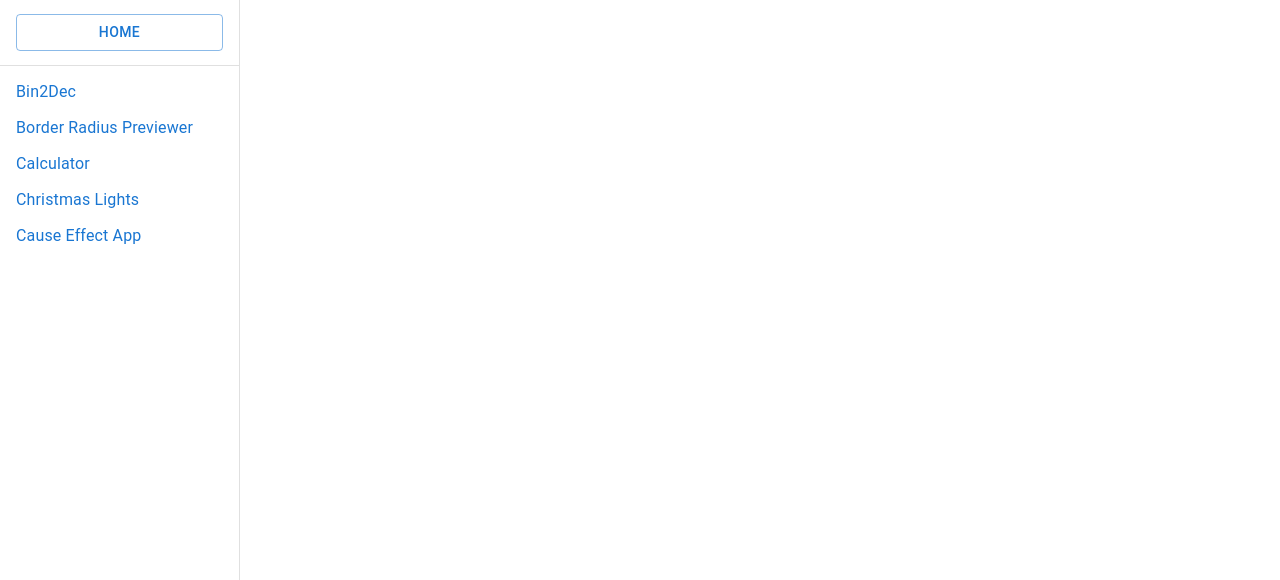
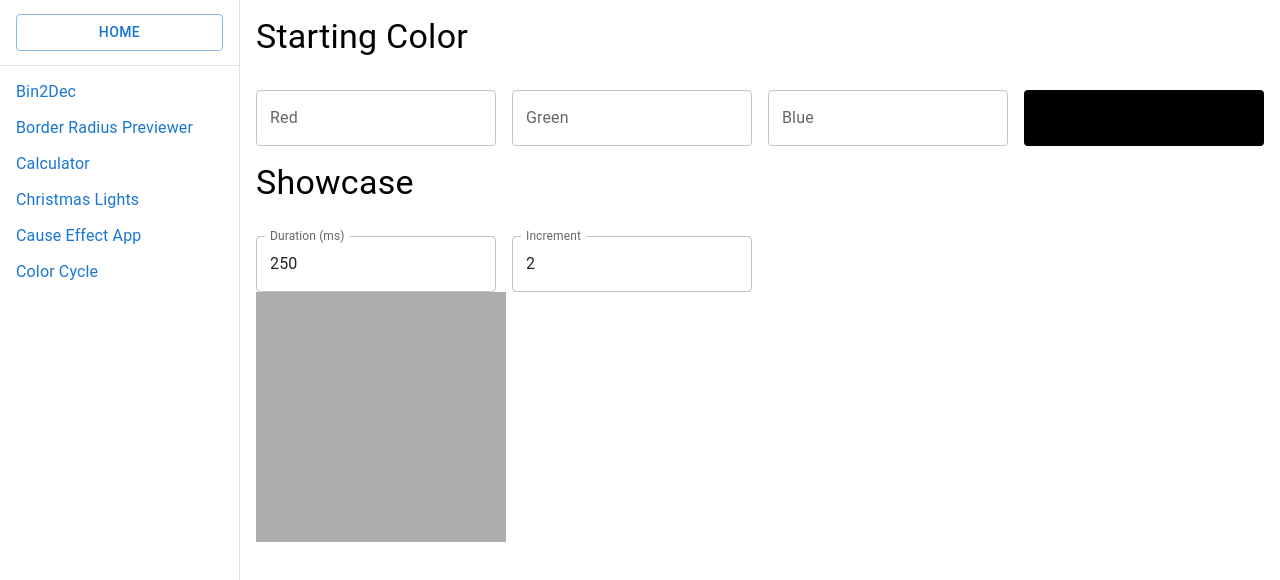
Before and after one commit to graceoflives/training-app, a React (Create React App) app: page /colorCycle in a window 1280 px wide. Shown: the top 580 px of the page. Built offline with nearby package versions, Linux system fonts and the light colour scheme.

Commit message:
select and show color

```diff
--- a/package.json
+++ b/package.json
@@ -9,12 +9,17 @@
     "@testing-library/jest-dom": "^5.14.1",
     "@testing-library/react": "^13.0.0",
     "@testing-library/user-event": "^13.2.1",
+    "@types/chroma-js": "^2.1.4",
     "@types/jest": "^27.0.1",
     "@types/node": "^16.7.13",
     "@types/react": "^18.0.0",
     "@types/react-dom": "^18.0.0",
     "@types/react-virtualized-auto-sizer": "^1.0.1",
     "@types/react-window": "^1.8.5",
+    "chroma-js": "^2.4.2",
+    "eslint-config-prettier": "^8.5.0",
+    "eslint-plugin-prettier": "^4.2.1",
+    "prettier": "^2.7.1",
     "react": "^18.2.0",
     "react-dom": "^18.2.0",
     "react-router-dom": "^6.3.0",
--- a/src/App.tsx
+++ b/src/App.tsx
@@ -1,14 +1,45 @@
+import { Box } from "@mui/material";
+import { Route, Routes } from "react-router-dom";
 import "./App.css";
-import { Box } from "@mui/material";
-import { Routes, Route } from "react-router-dom";
 import LeftMenu from "./components/LeftMenu";
 import Bin2Dec from "./projects/Bin2Dec";
 import BorderRadiusPreviewer from "./projects/BorderRadiusPreviewer";
 import Calculator from "./projects/Calculator";
 import CauseEffect from "./projects/CauseEffect";
 import ChristmasLights from "./projects/ChristmasLights";
+import ColorCycle from "./projects/ColorCycle";
 
 function App() {
+    const routes : {path: string, Component: () => JSX.Element}[] = [
+        {
+            path: "",
+            Component: Home
+        },
+        {
+            path: "bin2dec",
+            Component: Bin2Dec
+        },
+        {
+            path: "borderRadiusPreviewer",
+            Component: BorderRadiusPreviewer
+        },
+        {
+            path: "calculator",
+            Component: Calculator
+        },
+        {
+            path: "christmasLights",
+            Component: ChristmasLights
+        },
+        {
+            path: "causeEffect",
+            Component: CauseEffect
+        },
+        {
+            path: "colorCycle",
+            Component: ColorCycle
+        },
+    ]
     return (
         <Box sx={{ display: "flex" }}>
             <LeftMenu />
@@ -17,19 +48,16 @@ function App() {
                 sx={{ flexGrow: 1, bgcolor: "background.default", minHeight: "100vh" }}
             >
                 <Routes>
-                    <Route path="/" element={<Home />} />
-                    <Route path="/bin2dec" element={<Bin2Dec />} />
-                    <Route path="/borderRadiusPreviewer" element={<BorderRadiusPreviewer />} />
-                    <Route path="/calculator" element={<Calculator />} />
-                    <Route path="/christmasLights" element={<ChristmasLights />} />
-                    <Route path="/causeEffect" element={<CauseEffect />} />
+                    {routes.map(({path, Component}) => (
+                        <Route key={path} path={`/${path}`} element={<Component />} />
+                    ))}
                 </Routes>
             </Box>
         </Box>
     );
 }
 
-function Home() {
+const Home = () => {
     return (
         <>
             <main>
--- a/src/components/LeftMenu.tsx
+++ b/src/components/LeftMenu.tsx
@@ -9,25 +9,29 @@ const drawerWidth = 240;
 const LeftMenu = () => {
     const items: IMenuItem[] = [
         {
-            link: "/bin2dec",
+            link: "bin2dec",
             title: "Bin2Dec"
         },
         {
-            link: "/borderRadiusPreviewer",
+            link: "borderRadiusPreviewer",
             title: "Border Radius Previewer"
         },
         {
-            link: "/calculator",
+            link: "calculator",
             title: "Calculator"
         },
         {
-            link: "/christmasLights",
+            link: "christmasLights",
             title: "Christmas Lights"
         },
         {
-            link: "/causeEffect",
+            link: "causeEffect",
             title: "Cause Effect App"
-        }
+        },
+        {
+            link: "colorCycle",
+            title: "Color Cycle"
+        },
     ];
     return (
         <Drawer
@@ -50,7 +54,7 @@ const LeftMenu = () => {
                 <Divider />
                 {items.map(item =>(
                     <MenuItem key={item.title}>
-                        <Link component={RouterLink} to={item.link} underline="none" sx={{width: "100%"}}>
+                        <Link component={RouterLink} to={`/${item.link}`} underline="none" sx={{width: "100%"}}>
                             {item.title}
                         </Link>
                     </MenuItem>
--- a/src/projects/CauseEffect/index.tsx
+++ b/src/projects/CauseEffect/index.tsx
@@ -45,7 +45,7 @@ const CauseEffect = () => {
         selected
     }), [items, handleClickItem, selected]);
 
-    const selectedItem = items[selected || 0] ?? null;
+    const selectedItem = (selected === null) ? null : items[selected];
 
     return (<>
         <Grid container
--- a/src/projects/ChristmasLights/LightBulb.tsx
+++ b/src/projects/ChristmasLights/LightBulb.tsx
@@ -1,7 +1,5 @@
-import {
-    Box, darken, lighten
-} from "@mui/material";
-import { keyframes, styled } from "@mui/system";
+import { Box } from "@mui/material";
+import { darken, keyframes, lighten, styled } from "@mui/system";
 
 interface ILightBulbProps {
     size: number;
--- /dev/null
+++ b/src/projects/ColorCycle/index.tsx
@@ -0,0 +1,191 @@
+import { Box, Grid, Input, Paper, TextField, Typography } from "@mui/material";
+import chroma from "chroma-js";
+import { useEffect, useRef, useState } from "react";
+
+interface InputColorProps {
+    color: string;
+    setColor: (color: string) => void;
+    error: string;
+    label: string;
+    [k: string]: unknown;
+}
+const InputColor = (props: InputColorProps) => {
+    const {color, setColor, error, label, ...otherProps} = props;
+
+    return (
+        <TextField
+            fullWidth
+            value={color}
+            label={label}
+            inputProps={{
+                pattern: "#[0-9A-Fa-f]{1,2}"
+            }}
+            onChange={(e) => setColor(e.target.value)}
+            variant="outlined"
+            color={error.length > 0 ? "error" : "primary"}
+            helperText={error}
+            {...otherProps}
+        />
+    )
+}
+
+interface ColorBoxProps {
+    startingColor: string;
+    duration: number;
+    increment: number;
+}
+
+const ColorBox = (props: ColorBoxProps) => {
+    const chromaObject = chroma(props.startingColor);
+    const [luminance, setLuminance] = useState(chromaObject.luminance());
+
+    const trend = useRef("increment");
+    // const [currentColor, setCurrentColor] = useState(props.startingColor);
+
+    const currentColor = chromaObject.luminance(luminance).hex();
+    useEffect(() => {
+        const interval = setInterval(() => {
+            setLuminance(l => {
+                if (trend.current === "increment") {
+                    if (l + props.increment / 100 <= 1) {
+                        return l + props.increment / 100;
+                    } else {
+                        trend.current = "decrement";
+                        return l - props.increment / 100
+                    }
+                } else {
+                    if (l - props.increment / 100 >= 0) {
+                        return l - props.increment / 100;
+                    } else {
+                        trend.current = "increment";
+                        return l + props.increment / 100
+                    }
+                }
+            });
+        }, props.duration);
+        return () => {
+            clearInterval(interval);
+        }
+    }, [props]);
+    return (
+        <Box
+            sx={{
+                width: 250,
+                height: 250,
+            }}
+            style={{
+                backgroundColor: currentColor,
+                transition: `background-color ${props.duration}ms ease-in-out`
+            }}
+        ></Box>
+    )
+}
+
+type IRGBColor = [string, string, string];
+
+const initRGB : {colors: IRGBColor, errors: string[]} = {
+    colors: ["", "", ""],
+    errors: ["", "", ""]
+}
+
+const colorLabels : IRGBColor = ["Red", "Green", "Blue"];
+const ColorCycle = () => {
+    const [color, setColor] = useState(initRGB);
+
+    const onUpdateColor = (value: string, index: number) => {
+        const regex = new RegExp(/^[0-9A-Fa-f]{0,2}$/g);
+        const fit = regex.test(value);
+        let error = "";
+        if (!fit) {
+            error = "Invalid color!";
+        }
+        setColor(x => {
+            return {
+                colors: x.colors.map((c, i) => (i === index) ? value : c) as IRGBColor,
+                errors: x.errors.map((e, i) => (i === index) ? error : e)
+            };
+        });
+    };
+    const showColor = color.errors.every(e => e.length === 0)
+        ? `#${color.colors.map(c => c.padStart(2, "0")).join("")}`
+        : "#000000";
+
+    const [showProperties, setShowProperties] = useState<{
+        duration: number,
+        increment: number,
+        state: string;
+    }>({
+        duration: 250,
+        increment: 2,
+        state: "stop"
+    });
+
+    const updateShowOptions = (key: string, value: unknown) =>{
+        setShowProperties(p => ({
+            ...p,
+            [key]: value
+        }));
+    }
+    return (
+        <Box p={2}>
+            <Typography variant="h4">Starting Color</Typography>
+            <Grid container my={2} spacing={2}>
+                {color.colors.map((c, i) => (
+                    <Grid item xs={3} key={colorLabels[i]}>
+                        <InputColor
+                            color={c}
+                            setColor={(value) => onUpdateColor(value, i)}
+                            error={color.errors[i]}
+                            label={colorLabels[i]}
+                        />
+                    </Grid>
+                ))}
+                <Grid item xs={3}>
+                    <Paper
+                        variant="outlined"
+                        sx={{
+                            backgroundColor: showColor,
+                            height: "1.4375em", padding: "15.5px 13px", borderRadius: 1}}/>
+                </Grid>
+            </Grid>
+            <Typography variant="h4">Showcase</Typography>
+            <Grid container mt={2} spacing={2}>
+                <Grid item xs={3}>
+                    <TextField
+                        fullWidth
+                        type="number"
+                        value={showProperties.duration}
+                        inputProps={{
+                            max: "1000",
+                            min: "100"
+                        }}
+                        onChange={e => updateShowOptions("duration", parseInt(e.target.value))}
+                        label="Duration (ms)"
+                    />
+                </Grid>
+                <Grid item xs={3}>
+                    <TextField
+                        fullWidth
+                        type="number"
+                        value={showProperties.increment}
+                        inputProps={{
+                            max: "10",
+                            min: "1"
+                        }}
+                        onChange={e => updateShowOptions("increment", parseInt(e.target.value))}
+                        label="Increment"
+                    />
+
+                </Grid>
+            </Grid>
+            <ColorBox
+                startingColor={showColor}
+                duration={showProperties.duration}
+                increment={showProperties.increment}
+                key={showColor}
+            />
+        </Box>
+    )
+}
+
+export default ColorCycle;
```
Also changed, not shown: .eslintrc.js, 1 other file (tests, documents, lock files or other folders).
